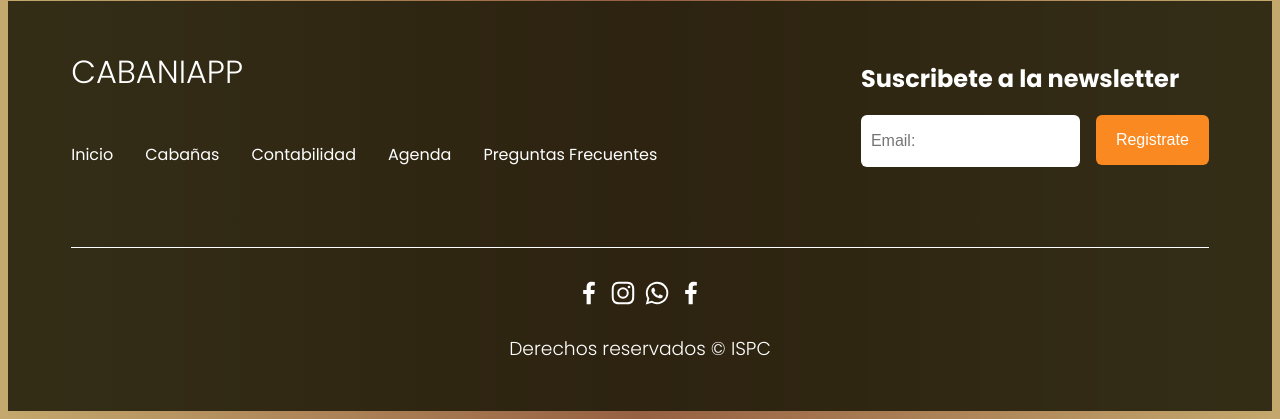
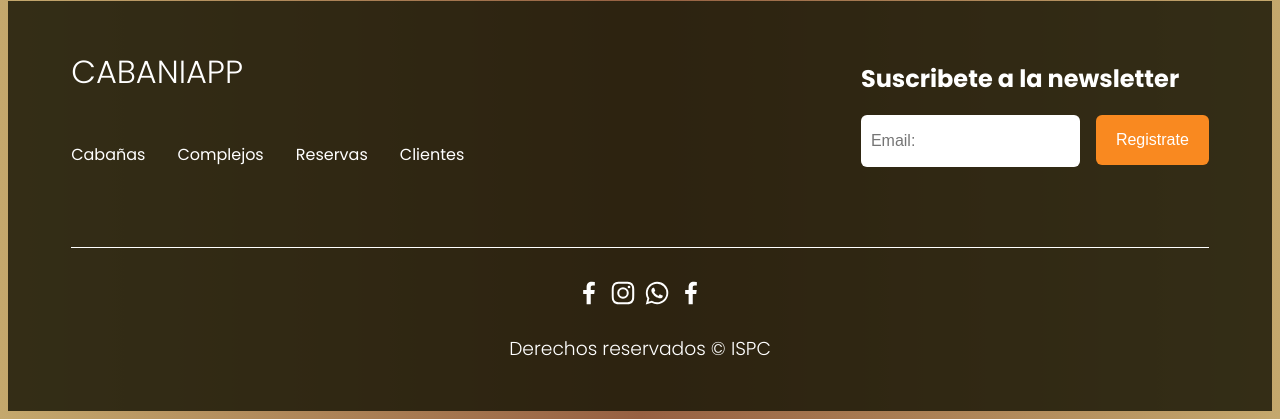
Before and after one commit to GastonSca/grupo6-cdc, a Django app: page / in a window 1280 px wide. Shown: the part 1560-1979 px from the top of the page. Run offline with Django 4.2, Linux system fonts and the light colour scheme.

Commit message:
accesos directos

```diff
--- a/cabaniapp/templates/principal/base.html
+++ b/cabaniapp/templates/principal/base.html
@@ -40,7 +40,7 @@
                     <a href="{% url 'perfil_cliente' %}?vista=perfil_cliente&titulo=Perfil%20del%20Cliente" class="nav__links">Clientes</a>
                 </li>
                 <li class="nav__items">
-                    <a href="./admin-agenda.html" class="nav__links">Agenda</a>
+                    <a href="{% url 'reservas' %}" class="nav__links">Reservas</a>
                 </li>
 
                 <img src="#" class="nav__close">
--- a/cabaniapp/templates/principal/footer.html
+++ b/cabaniapp/templates/principal/footer.html
@@ -7,19 +7,16 @@
 
             <ul class="nav__link nav__link--footer">
                 <li class="nav__items">
-                    <a href="/index.html" class="nav__links">Inicio</a>
+                    <a href="{% url 'listar_cabanias' %}" class="nav__links">Cabañas</a>
                 </li>
                 <li class="nav__items">
-                    <a href="/admin-agregar-cabania.html" class="nav__links">Cabañas</a>
+                    <a href="{% url 'listar_complejos' %}" class="nav__links">Complejos</a>
                 </li>
                 <li class="nav__items">
-                    <a href="/admin-contabilidad.html" class="nav__links">Contabilidad</a>
+                    <a href="{% url 'reservas' %}" class="nav__links">Reservas</a>
                 </li>
                 <li class="nav__items">
-                    <a href="/admin-agenda.html" class="nav__links">Agenda</a>
-                </li>
-                <li class="nav__items">
-                    <a href="/admin-preguntas.html" class="nav__links">Preguntas Frecuentes</a>
+                    <a href="{% url 'perfil_cliente' %}?vista=perfil_cliente&titulo=Perfil%20del%20Cliente" class="nav__links">Clientes</a>
                 </li>
             </ul>
         </nav>
--- a/cabaniapp/templates/principal/index.html
+++ b/cabaniapp/templates/principal/index.html
@@ -13,7 +13,7 @@
 
                 <article class="about__icons">
                     <img src="{% static '/img/gif/perfil.gif' %}" class="about__icon">
-                    <a href="{% url 'listar_perfiles' %}" class="nav__links"><h3 class="about__title"> PERFIL</h3></a>
+                    <a href="{% url 'crear_perfil' %}?vista=crear_perfil&titulo=Perfil%20Administrador" class="nav__links"><h3 class="about__title"> PERFIL</h3></a>
                     <p class="about__paragrah">Listar los perfiles existentes y agregar nuevas.</p>
                 </article>
 
@@ -37,13 +37,13 @@
 
                 <article class="about__icons">
                     <img src="{% static '/img/gif/ajustes.gif' %}"class="about__icon">
-                    <a href="#" class="nav__links"><h3 class="about__title"> SERVICIO TECNICO</h3></a>
+                    <a href="" class="nav__links"><h3 class="about__title"> SERVICIO TECNICO</h3></a>
                     <p class="about__paragrah">Solicita ayuda cuando quieras y necesites a solo un clik</p>
                 </article>
 
                 <article class="about__icons">
                     <img src="{% static '/img/gif/burbuja-de-dialogo.gif' %}" class="about__icon">
-                    <a href="/admin-preguntas.html" class="nav__links"><h3 class="about__title"> PREGUNTAS FRECUENTES</h3></a>
+                    <a href="" class="nav__links"><h3 class="about__title"> PREGUNTAS FRECUENTES</h3></a>
                     <p class="about__paragrah">Consulta las respuestas a las preguntas mas planteadas y continua con tu gestion.</p>
                 </article>
             </div>
```
Also changed, not shown: cabaniapp/templates/login/login.html (added), 1 other file.
